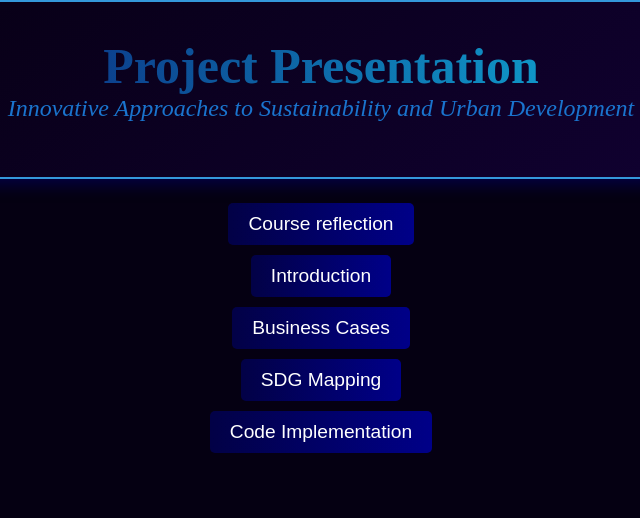
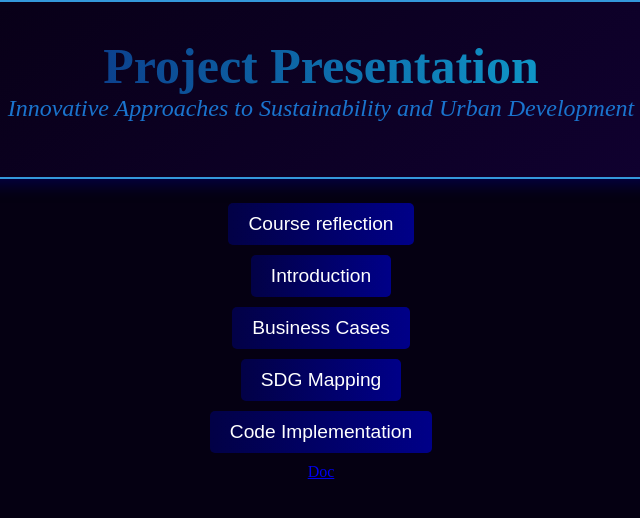
Before and after one commit to ApekshaDambal/daa2, a plain HTML site: page index.html in a window 1280 px wide. Shown: the full height of the page, 319-959 px from the left. Drawn offline with Linux system fonts and the light colour scheme.

Commit message:
Update index.html

```diff
--- a/index.html
+++ b/index.html
@@ -678,6 +678,8 @@ function showCodeImplementation() {
         <button onclick="showBusinessCases()">Business Cases</button>
         <button onclick="showSDGMapping()">SDG Mapping</button>
         <button onclick="showCodeImplementation()">Code Implementation</button>
+        <a href="https://apekshadambal.github.io/daa2/DAA.docx" target="_blank" class="button">Doc</a>
+
     </div>
 
     <div id="content"></div>
```
